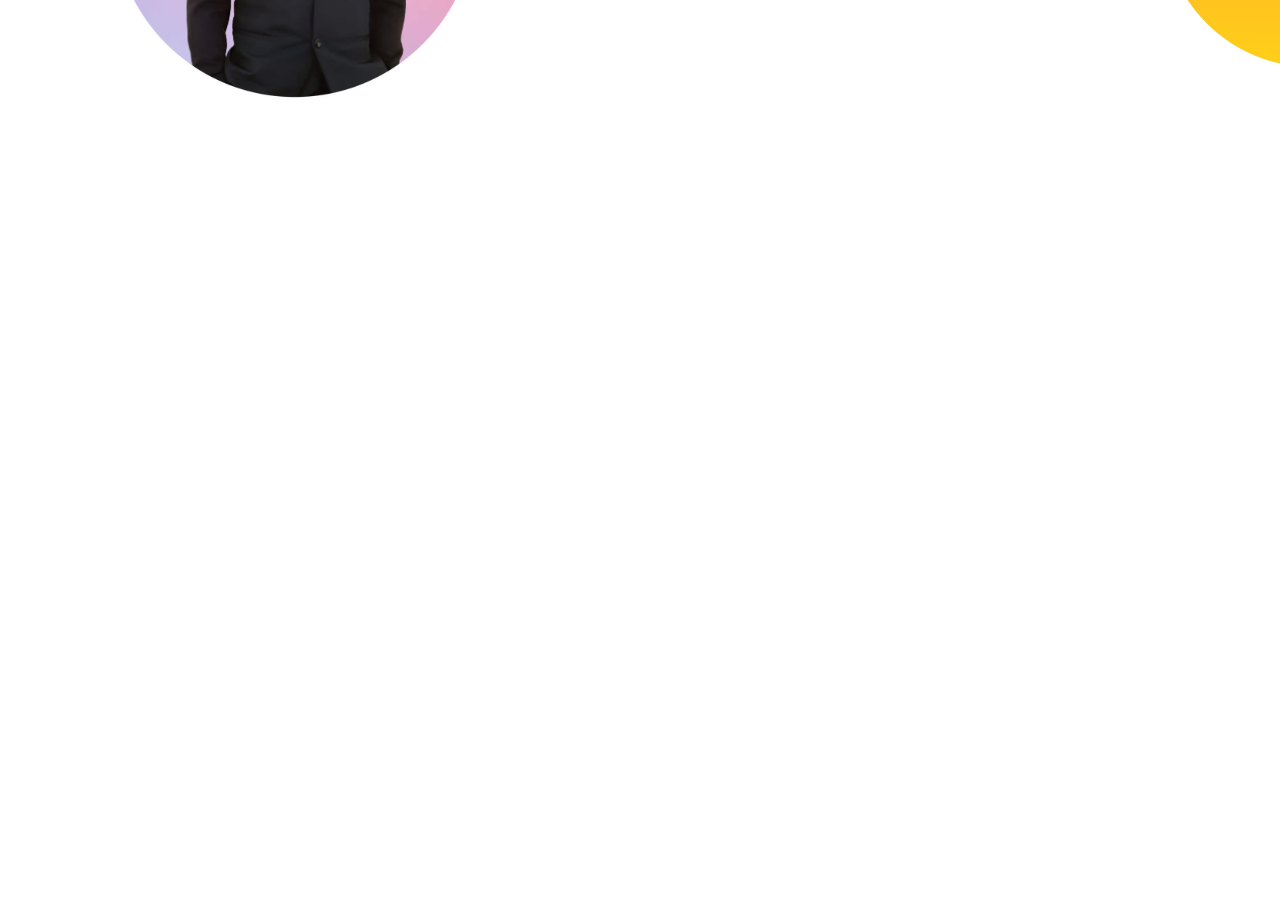
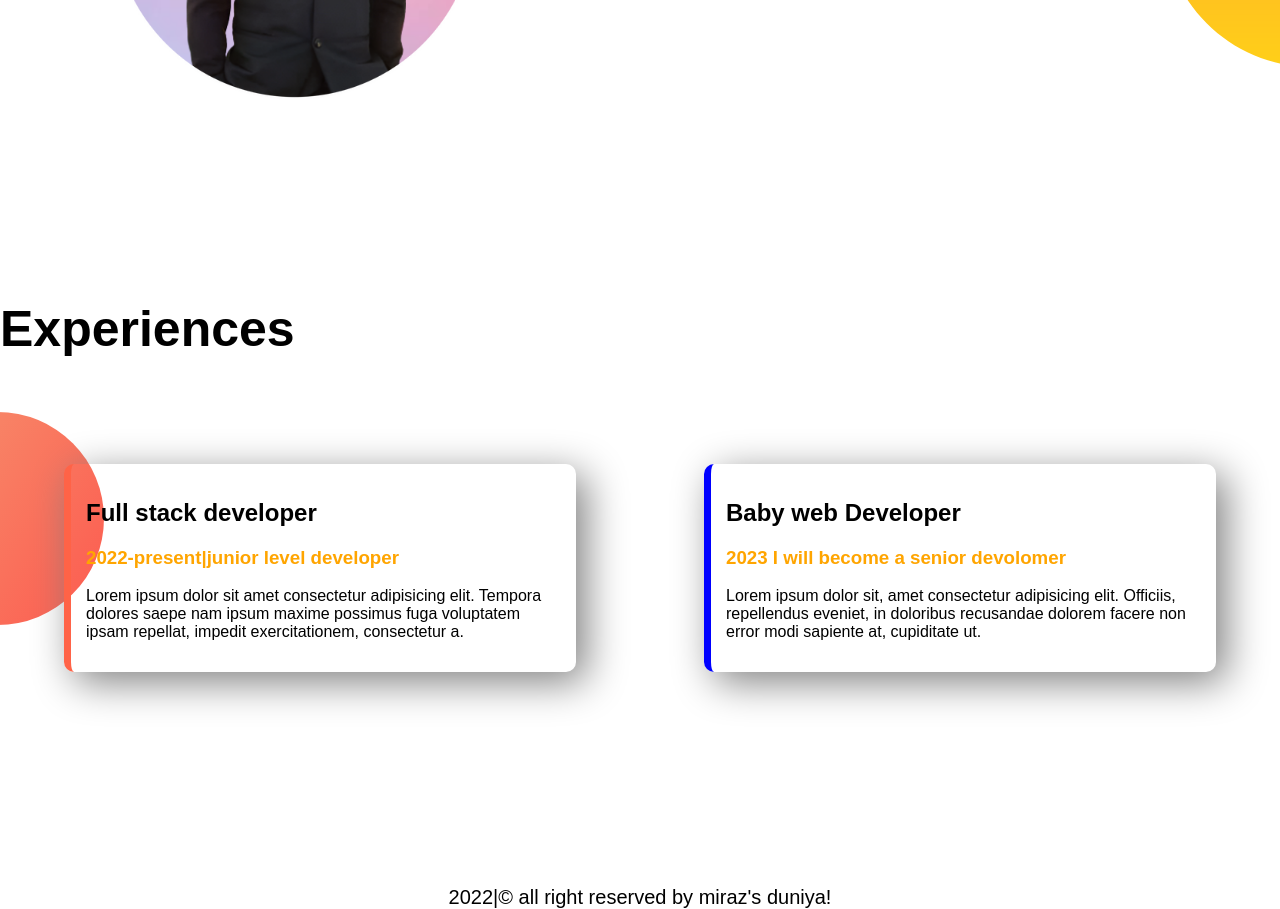
Before and after one commit to Miraz9907/protfolio, a plain HTML site: page index.html in a window 1280 px wide. Shown: the part 926-1835 px from the top of the page. Before the commit the page ends 1226 px from the top, so only its background shows below. Drawn offline with Linux system fonts and the light colour scheme; a web font is replaced by a local one.

Commit message:
experiences and footer added

```diff
--- a/index.html
+++ b/index.html
@@ -14,7 +14,7 @@
     <link rel="stylesheet" href="style.css" />
   </head>
   <body>
-    <section class="top-banner">
+    <section class="top-banner flexible-cointainer">
 
         <div class="half-width">
             <h1>Welcome To</h1>
@@ -32,7 +32,7 @@
 
     </section>
 
-    <section class="dream-big">
+    <section class="dream-big flexible-cointainer">
     <div  class="half-width">
     <!-- <img src="image/top.png" alt=""> -->
     <img src="image/topimage.png" alt="">
@@ -46,7 +46,27 @@
 
     </div>
     </section>
+   <section class="experience-area">
+    <h1>Experiences</h1>
+    <div class="flexible-cointainer">
+        <div class="experience-item" id="full-stack">
+            <h2>Full stack  developer</h2>
+            <h3 class="orange-color">2022-present|junior level developer</h3>
+            <p>Lorem ipsum dolor sit amet consectetur adipisicing elit. Tempora dolores saepe nam ipsum maxime possimus fuga voluptatem ipsam repellat, impedit exercitationem, consectetur a.</p>
 
+        </div>
+
+        <div  class="experience-item"  id="baby-stack">
+            <h2>Baby web Developer</h2>
+            <h3 class="orange-color">2023 I will become a senior devolomer</h3>
+            <p>Lorem ipsum dolor sit, amet consectetur adipisicing elit. Officiis, repellendus eveniet, in doloribus recusandae dolorem facere non error modi sapiente at, cupiditate ut.</p>
+
+        </div>
+
+    </div>
+
+   </section>
 
   </body>
+  <footer>2022|&copy; all right reserved by miraz's duniya! </footer>
 </html>
--- a/style.css
+++ b/style.css
@@ -5,12 +5,17 @@ body{
 h1{
     font-size: 50px;
 }
+h2{
+    font-size: 40 px;
+}
 .orange-color{
     color: orange;
 }
-section{
+.flexible-cointainer{
     display: flex;
     margin-bottom: 150px;
+
+
 }
 .half-width{
     width: 50%;
@@ -31,6 +36,7 @@ section{
 .top-banner{
     background-image: url("image/top-banner.png");
     background-repeat: no-repeat;
+
 }
 .dream-big{
     background-image: url("image/dream-bg.png");
@@ -38,3 +44,29 @@ section{
     background-position: right;
 
 }
+.experience-area{
+    background-image: url("image/exp-bg.png");
+    background-position: left;
+    background-repeat: no-repeat;
+}
+.experience-item{
+    width: 40%;
+    box-shadow: 10px 10px 40px gray;
+    margin: 5%;
+    padding: 15px;
+    border-radius: 10px;
+
+
+}
+
+#full-stack{
+    border-left: 7px solid tomato;
+
+}
+#baby-stack{
+    border-left: 7px solid blue;
+}
+footer{
+    text-align: center;
+    font-size: 20px;
+}
```
